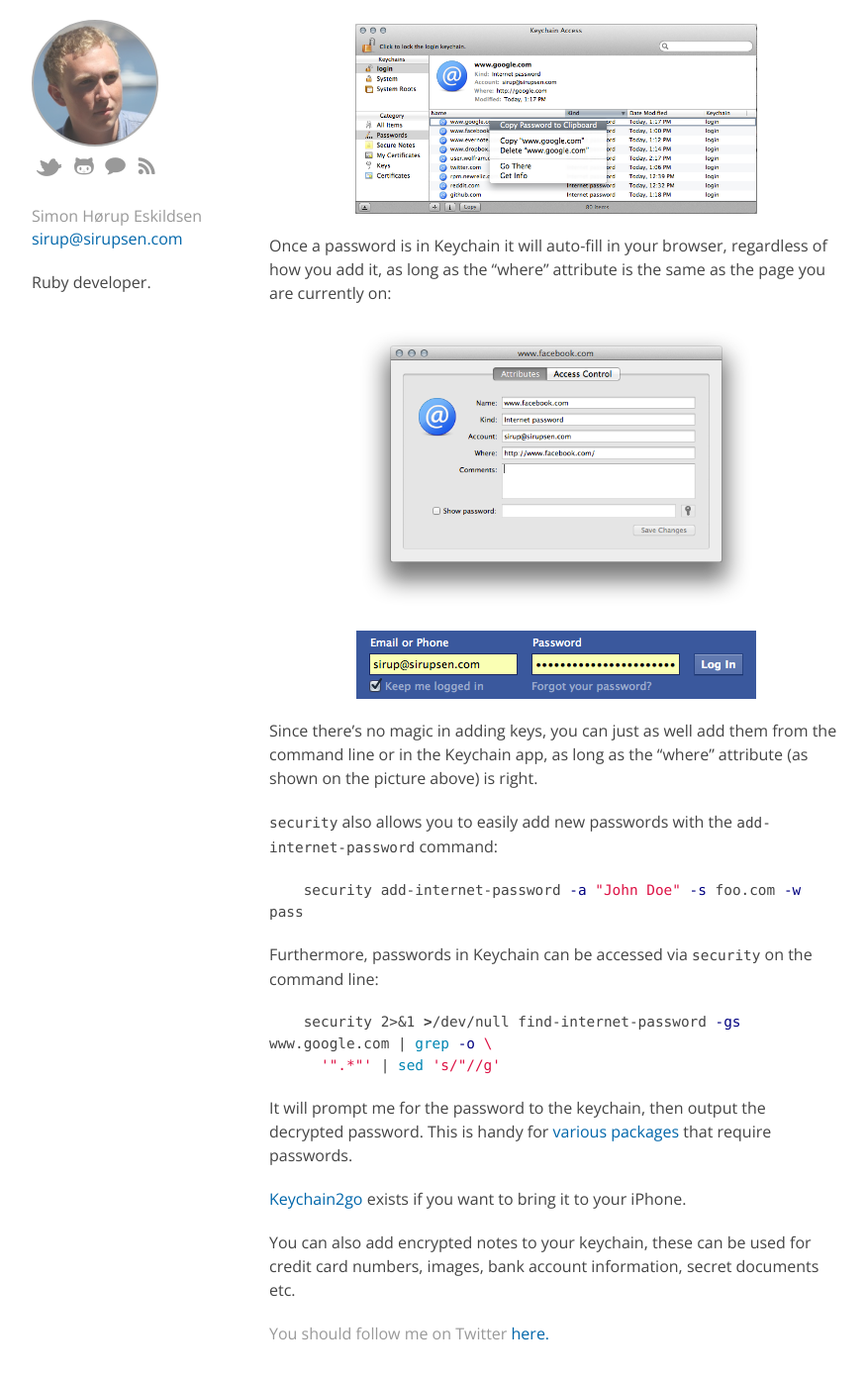
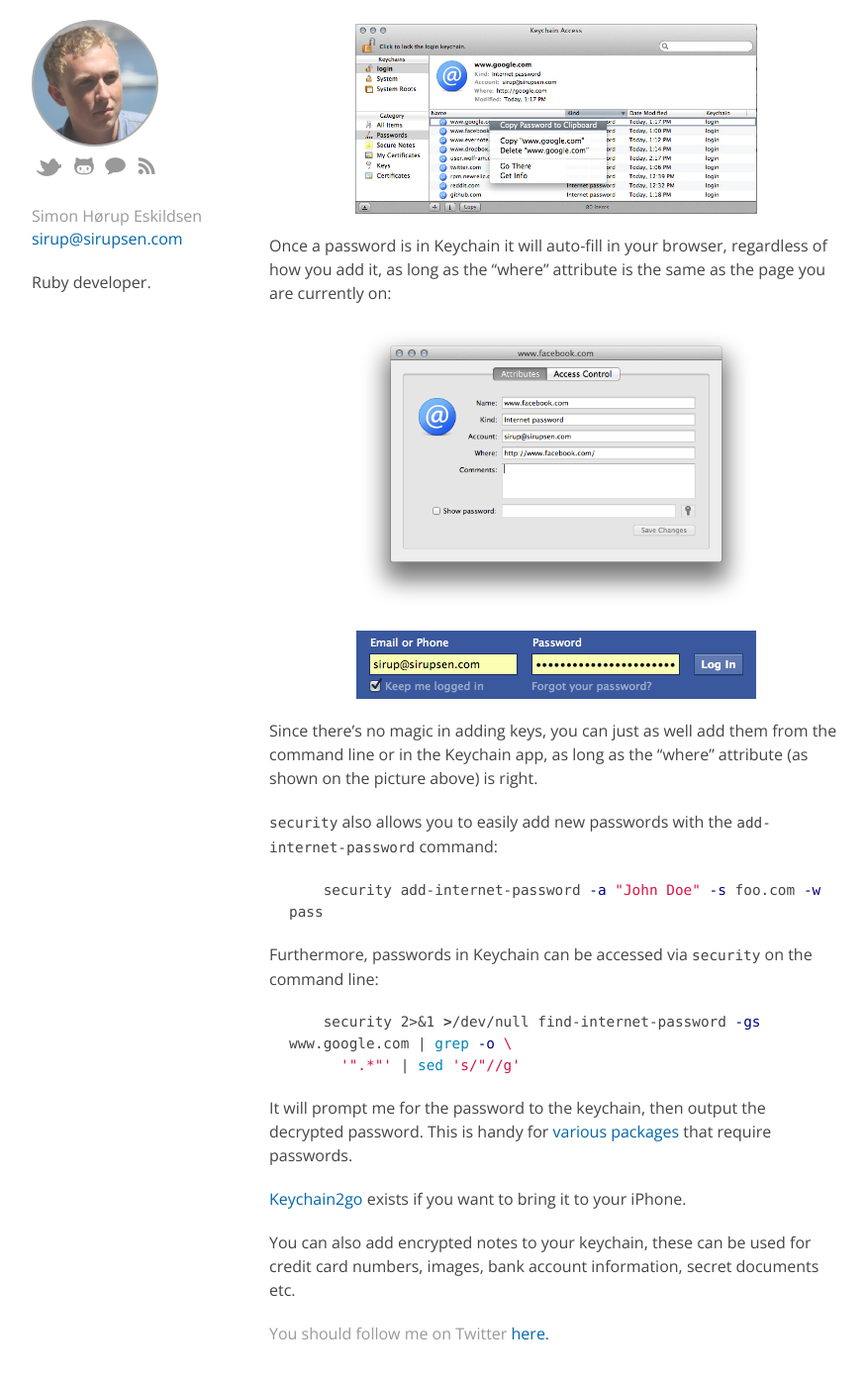
Before and after one commit to igor47/blog, a Jekyll site: the page built from _posts/2012-08-12-handle-passwords-with-keychain.md, in a window 1280 px wide and 1400 px high, scrolled down 704 px. Shown: the top 1393 px of the window at 99% size, without its empty margins (138-1014 px from the left). Built offline with Jekyll 4.4.1, drawn with Linux system fonts in a browser that asks for light colours.

Commit message:
Add indentation of code

```diff
--- a/static/css/layout.css
+++ b/static/css/layout.css
@@ -92,7 +92,7 @@
 }
 
 pre {
-  margin-bottom: 20px;
+  margin: 0 0 20px 20px;
   white-space: -moz-pre-wrap; /* Mozilla, supported since 1999 */
   white-space: -pre-wrap; /* Opera */
   white-space: -o-pre-wrap; /* Opera */
```
